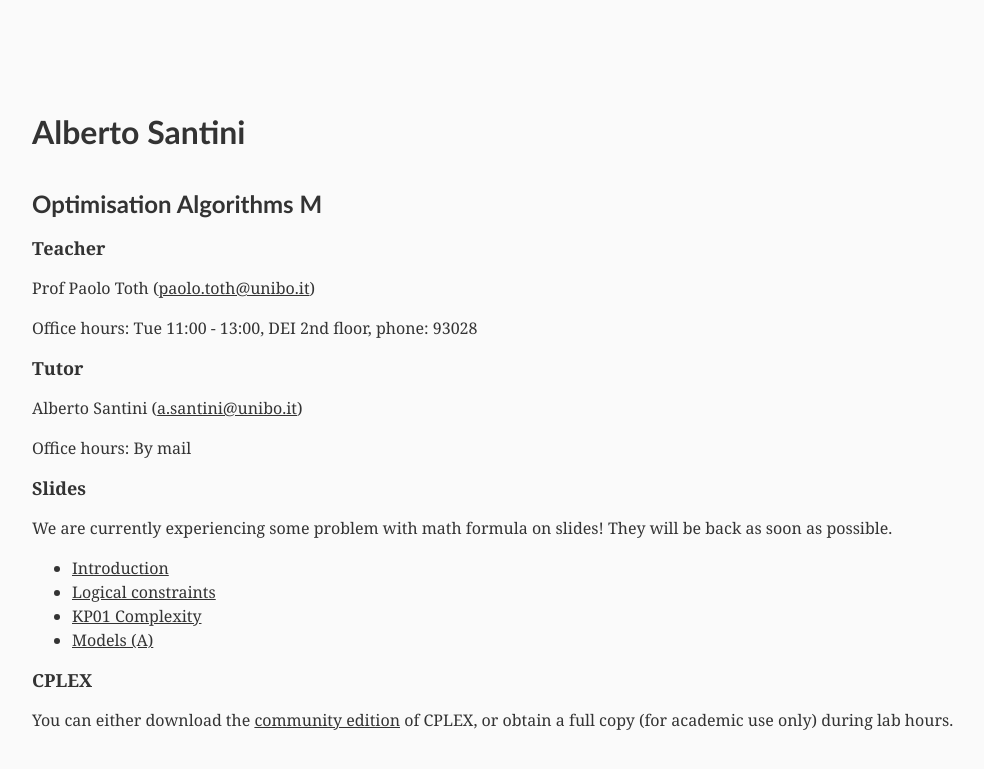
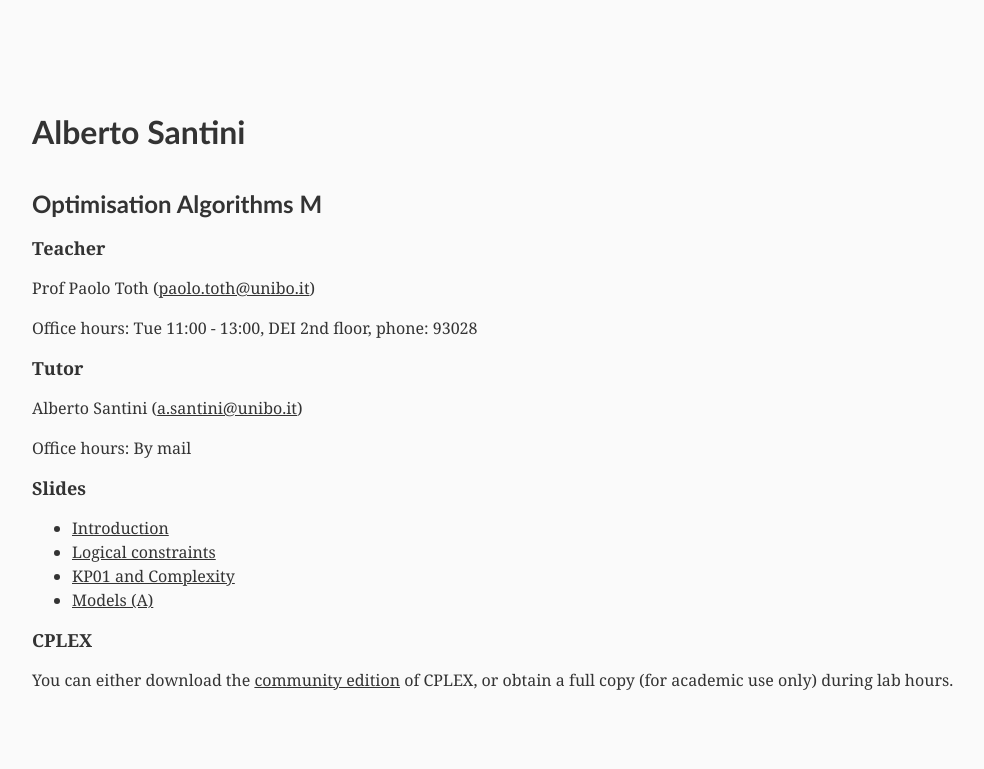
Before and after one commit to alberto-santini/alberto-santini.github.io, a Jekyll site: the page built from oa/index.html, in a window 1280 px wide. Shown: the top 769 px of the page, without its empty margins (88-1072 px from the left). Built offline with Jekyll 4.4.1, drawn with Linux system fonts in a browser that asks for light colours.

Commit message:
Replaced the lecture files with working pdfs

```diff
--- a/oa/index.html
+++ b/oa/index.html
@@ -32,14 +32,10 @@
   <div>
     <h1>Slides</h1>
 
-    <p>
-      We are currently experiencing some problem with math formula on slides! They will be back as soon as possible.
-    </p>
-
     <ul>
       <li><a href="/files/oa/OPT-ALG_2017_1_Introduction.pdf">Introduction</a></li>
       <li><a href="/files/oa/OPT-ALG_2017_2_Logical-Constraints.pdf">Logical constraints</a></li>
-      <li><a href="/files/oa/OPT-ALG_2017_3_KP01_Complexity.pdf">KP01 Complexity</a></li>
+      <li><a href="/files/oa/OPT-ALG_2017_3_KP01_Complexity.pdf">KP01 and Complexity</a></li>
       <li><a href="/files/oa/OPT-ALG_2017_4_Models_A.pdf">Models (A)</a></li>
     </ul>
   </div>
```
Also changed, not shown: 4 other files.
